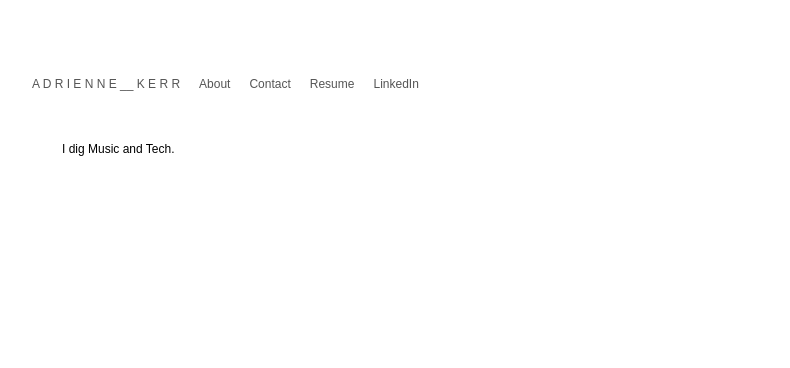
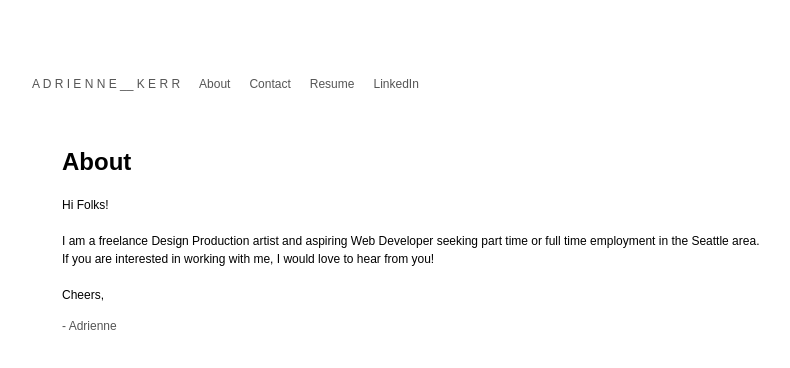
Before and after one commit to jungledre/jungledre.github.io, a plain HTML site: page about.htm in a window 1280 px wide. Shown: the whole page, without its empty margins (158-948 px from the left). Drawn offline with Linux system fonts and the light colour scheme.

Commit message:
Page titles, page width

```diff
--- a/about.htm
+++ b/about.htm
@@ -1,10 +1,9 @@
 <!DOCTYPE html>
 <html>
     <head>
-        <link href="style.css", 'http://fonts.googleapis.com/css?family=Open+Sans' rel='stylesheet' rel="stylesheet" type="text/css" />
-        <script type='text/javascript' src='script.js'></script>
+        <title>What's Up!</title>
+        <link href='style.css', rel="stylesheet" type="text/css" />
     </head>
-
     <body>
 
 <!-- Site navigation menu -->
@@ -16,8 +15,17 @@
         <li><a href="http://www.linkedin.com/in/kerraj">LinkedIn</a></li>
     </ul>
 
+<!-- Main content -->
     <div class="about">
-        <p>I dig Music and Tech. </p>
+        <h1>About</h1>
+        <p>Hi Folks!<br><br>
+
+        I am a freelance Design Production artist and aspiring Web Developer seeking part time or full time employment in the Seattle area.<br>
+
+        If you are interested in working with me, I would love to hear from you!<br><br>
+
+        Cheers,</p>
+        <a href="mailto: adrie.k@gmail.com">- Adrienne</a>
     </div>
 
 
--- a/style.css
+++ b/style.css
@@ -4,17 +4,27 @@ body{
     padding-bottom: 50px;
 }
 
+div{
+    max-width: 50em;
+}
 p{
     font-family: Arial, Helvetica, sans-serif;
-    font-size: 12px;
+    font-size: .75em;
+    line-height: 1.5;
+}
+
+h1{
+    font-family: Arial, Helvetica, sans-serif;
+    font-size: 24px;
     line-height: 1.5;
 }
 
 a{
     text-decoration: none;
     padding-right: 15px;
-    font-size: 12px;
-    color: #555
+    font-size: .75em;
+    color: #555;
+    font-family: Arial, Helvetica, sans-serif;
 }
 
 ul{
```
Also changed, not shown: contact.htm (+6 -4 lines), index.html (+1 -9 lines), records.htm (+4 -2 lines), resume.htm (+5 -4 lines).
